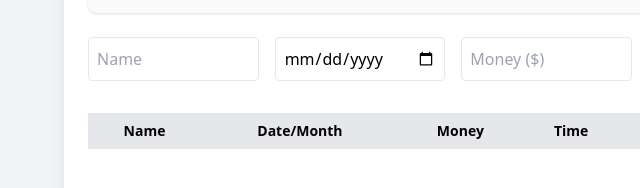
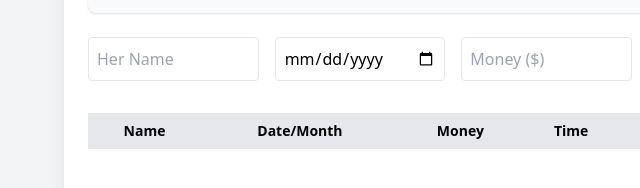
Before and after one commit to ty-russ/cpn-tracker, a plain HTML site: page index.html in a window 1280 px wide. Shown: the part 409-597 px from the top of the page, 0-640 px from the left. Drawn offline with nearby package versions, Linux system fonts and the light colour scheme.

Commit message:
Update index.html

```diff
--- a/index.html
+++ b/index.html
@@ -134,7 +134,7 @@
       </div>
     </div>
     <form id="cpnForm" class="grid grid-cols-1 md:grid-cols-6 gap-4 mb-8">
-      <input type="text" id="name" placeholder="Name" class="col-span-1 p-2 border rounded" required>
+      <input type="text" id="name" placeholder="Her Name" class="col-span-1 p-2 border rounded" required>
       <input type="date" id="dateInput" class="col-span-1 p-2 border rounded">
       <select id="monthInput" class="col-span-1 p-2 border rounded hidden">
         <option value="">Select Month</option>
```
